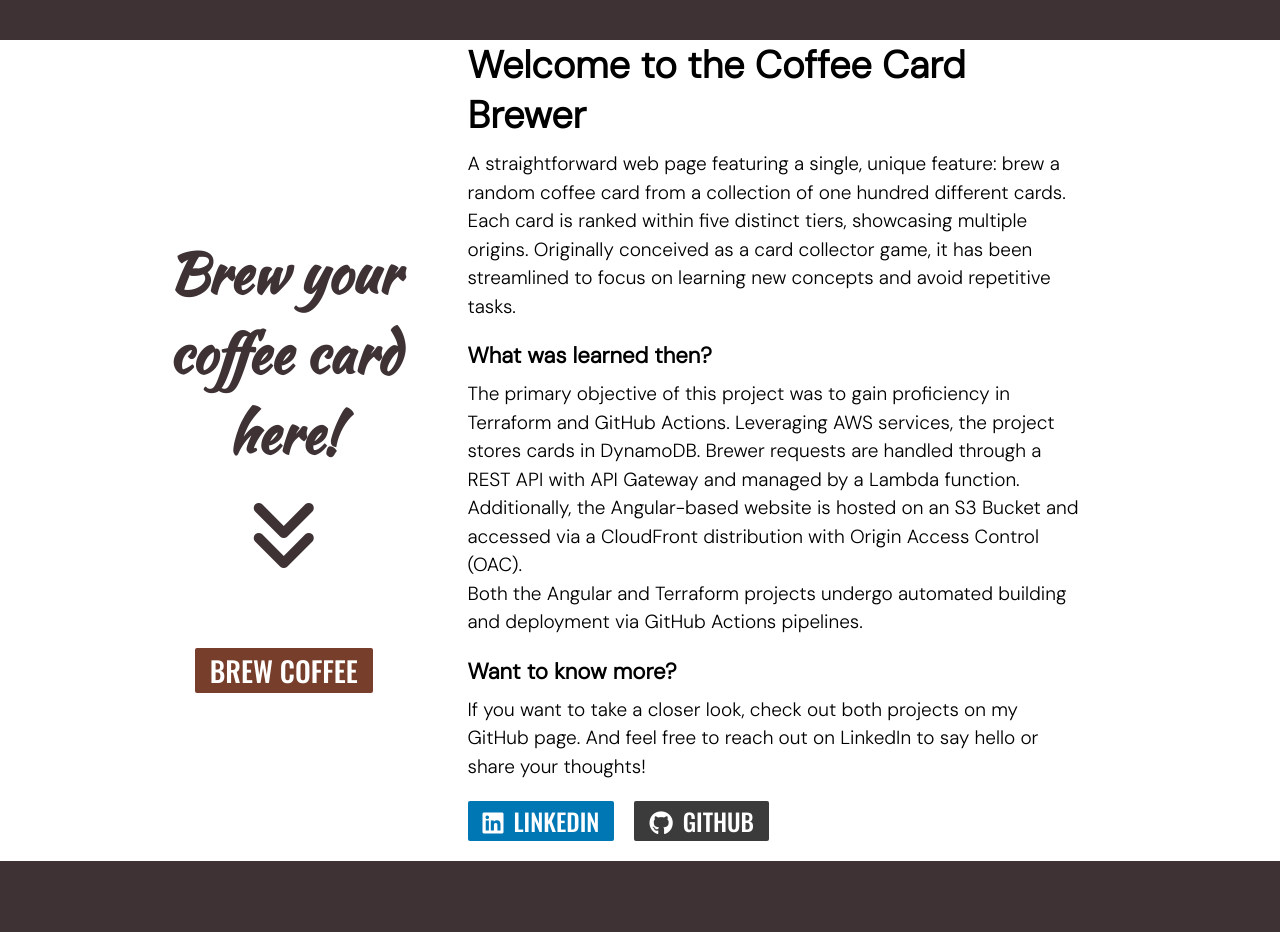
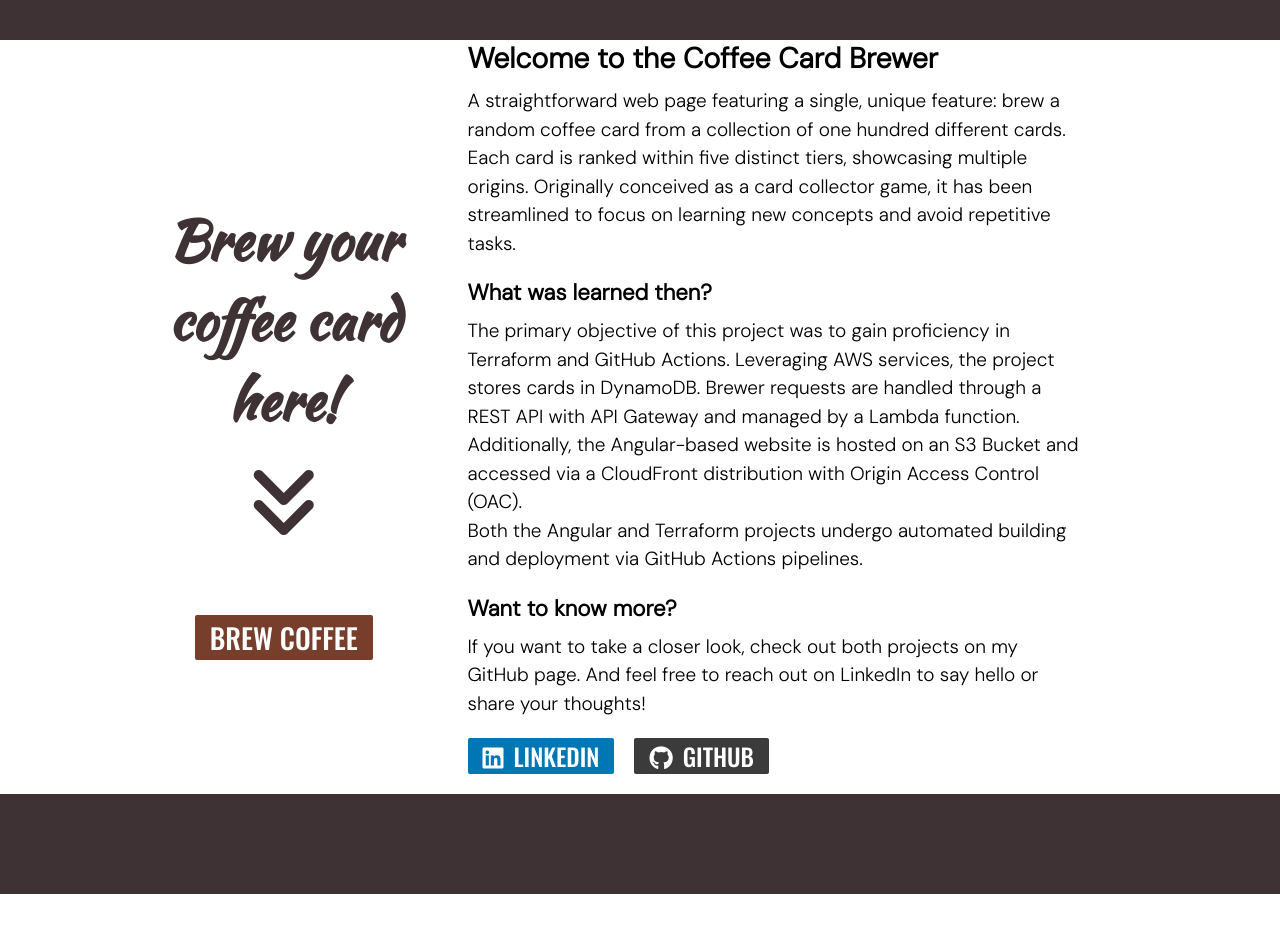
Before and after one commit to erikmichel-dev/coffee-run-web, an Angular app: page / in a window 1280 px wide. Shown: the top 932 px of the page. After the commit the page ends 894 px from the top, so only its background shows below. Built offline with nearby package versions, Linux system fonts and the light colour scheme.

Commit message:
details semantic refactored

```diff
--- a/src/app/dashboard/details/details.component.css
+++ b/src/app/dashboard/details/details.component.css
@@ -19,7 +19,7 @@
   }
 }
 
-.button {
+.link {
   padding: 0px 15px;
   height: 40px;
   font-family: 'Oswald', 'Space Mono', 'Space Grotesk', sans-serif;
--- a/src/app/dashboard/details/details.component.html
+++ b/src/app/dashboard/details/details.component.html
@@ -1,14 +1,13 @@
 <div class="container">
   <div class="description">
-    <div>
-      <div class="text1">
+    <section class="text1">
       <h1>Welcome to the Coffee Card Brewer</h1>
       <p>A straightforward web page featuring a single, unique feature: brew a random coffee card from a collection of
         one hundred different cards. Each card is ranked within five distinct tiers, showcasing multiple origins.
         Originally conceived as a card collector game, it has been streamlined to focus on learning new concepts and
         avoid repetitive tasks.</p>
-      </div>
-      <div class="text2">
+    </section>
+    <section class="text2">
       <h3>What was learned then?</h3>
       <p>The primary objective of this project was to gain proficiency in Terraform and GitHub Actions. Leveraging AWS
         services, the project stores cards in DynamoDB.
@@ -17,16 +16,15 @@
         with Origin Access Control (OAC).<br>
         Both the Angular and Terraform projects undergo automated building and deployment via GitHub Actions
         pipelines.</p>
-      </div>
-      <div class="text3">
+    </section>
+    <section class="text3">
       <h3>Want to know more?</h3>
       <p>If you want to take a closer look, check out both projects on my GitHub page.
         And feel free to reach out on LinkedIn to say hello or share your thoughts!</p>
+    </section>
+  </div>
+  <div id="networks">
+    <a class="link linkedin" (click)="goToLinkedin()"><i class="fab fa-linkedin"></i>LINKEDIN</a>
+    <a class="link github" (click)="goToGithub()"><i class="fab fa-github"></i>GITHUB</a>
   </div>
 </div>
-  </div>
-  <div id="networks">
-    <button class="button linkedin" (click)="goToLinkedin()"><i class="fab fa-linkedin"></i>LINKEDIN</button>
-    <button class="button github" (click)="goToGithub()"><i class="fab fa-github"></i>GITHUB</button>
-  </div>
-</div>
```
Lines whose indentation alone changed are shown as unchanged.
